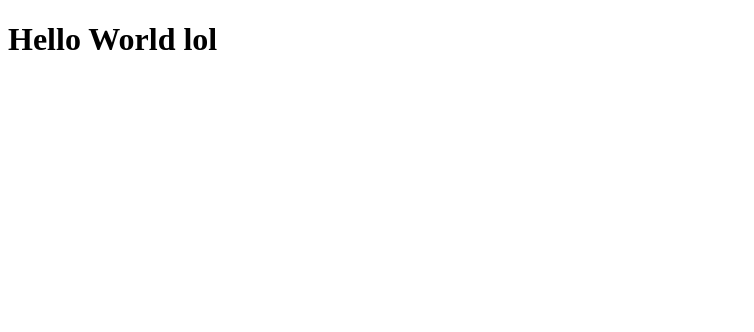
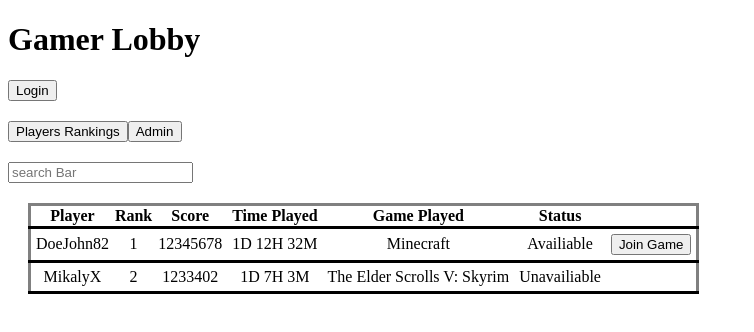
Before and after one commit to GiuseppeRag/gamer-lobby, an Angular app: page /players in a window 1280 px wide. Before the commit this address led to /. Shown: the top 332 px of the page, without its empty margins (0-754 px from the left). Built offline with nearby package versions, Linux system fonts and the light colour scheme.

Commit message:
added playerRankingComponent

```diff
--- a/server.js
+++ b/server.js
@@ -1,6 +1,7 @@
 var express = require("express");
 var bodyParser = require("body-parser");
 var mongodb = require("mongodb");
+var path = require('path');
 var ObjectID = mongodb.ObjectID;
 
 var PLAYER_COLLECTION = "players";
@@ -10,7 +11,6 @@ app.use(bodyParser.json());
 
 app.use(express.static(__dirname + '/dist/gamer-lobby'));
 
-var path = require('path');
 app.get('/**', (req, res) => {
     res.sendFile(path.resolve(__dirname + '/dist/gamer-lobby/index.html'));
 })
--- a/src/app/app.component.html
+++ b/src/app/app.component.html
@@ -1 +1,6 @@
-<h1>Hello World lol</h1>
+<div>
+  <h1>Gamer Lobby</h1>
+</div>
+<div>
+  <router-outlet></router-outlet>
+</div>
--- /dev/null
+++ b/src/app/player-ranking/player-ranking.component.css
@@ -0,0 +1,20 @@
+.table {
+    border-style: solid;
+    text-align: center;
+    border-collapse: collapse;
+    margin: 20px;
+}
+.tCell {
+    border-top: solid;
+    border-bottom: solid;
+    border-collapse: collapse;
+    padding: 5px;
+}
+.spacing {
+    margin-top: 20px;
+    margin-bottom: 20px;
+}
+.fixCell {
+    border-bottom: solid;
+    border-right: solid;
+}
--- /dev/null
+++ b/src/app/player-ranking/player-ranking.component.html
@@ -0,0 +1,32 @@
+<div class="spacing">
+    <button>Login</button>
+</div>
+<div class="spacing">
+    <button>Players Rankings</button>
+    <button>Admin</button>
+</div>
+<div class="spacing">
+    <input placeholder="search Bar">
+</div>
+<table class="table">
+    <tr>
+        <th>Player</th>
+        <th>Rank</th>
+        <th>Score</th>
+        <th>Time Played</th>
+        <th>Game Played</th>
+        <th>Status</th>
+        <th></th>
+    </tr>
+    <tr *ngFor="let player of players">
+        <td class="tCell">{{player.name}}</td>
+        <td class="tCell">{{player.rank}}</td>
+        <td class="tCell">{{player.score}}</td>
+        <td class="tCell">{{player.playTime}}</td>
+        <td class="tCell">{{player.gamePlayed}}</td>
+        <td class="tCell">{{player.status}}</td>
+        <td class="tCell">
+            <button *ngIf="player.status == 'Availiable'" >Join Game</button>
+        </td>
+    </tr>
+</table>
--- /dev/null
+++ b/src/app/player-ranking/player-ranking.component.ts
@@ -0,0 +1,21 @@
+import { Component, OnInit } from '@angular/core';
+import { Player } from '../player';
+
+@Component({
+  selector: 'app-player-ranking',
+  templateUrl: './player-ranking.component.html',
+  styleUrls: ['./player-ranking.component.css']
+})
+export class PlayerRankingComponent implements OnInit {
+
+  players: Player[] = [
+    {id: 1, name: "DoeJohn82", rank: 1, score: 12345678, playTime: "1D 12H 32M", gamePlayed: "Minecraft", status: "Availiable"},
+    {id: 2, name: "MikalyX", rank: 2, score: 1233402, playTime: "1D 7H 3M", gamePlayed: "The Elder Scrolls V: Skyrim", status: "Unavailiable"}
+  ];
+
+  constructor() { }
+
+  ngOnInit() {
+  }
+
+}
--- /dev/null
+++ b/src/app/player.ts
@@ -0,0 +1,9 @@
+export class Player {
+    id: number
+    name: String
+    rank: number
+    score: number
+    playTime: String
+    gamePlayed: String
+    status: String
+}
```
Also changed, not shown: src/app/app.module.ts (+10 -2 lines), 2 other files (tests, documents, lock files or other folders).
